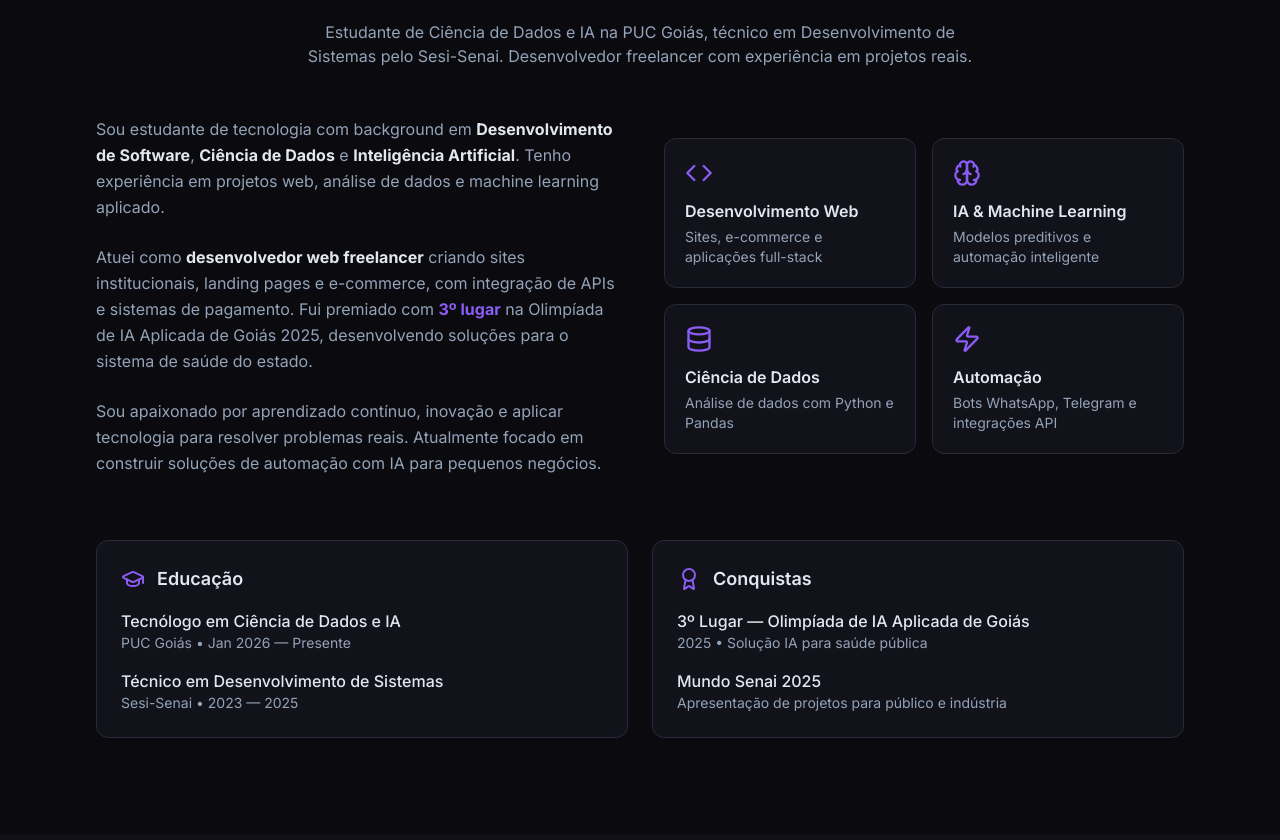
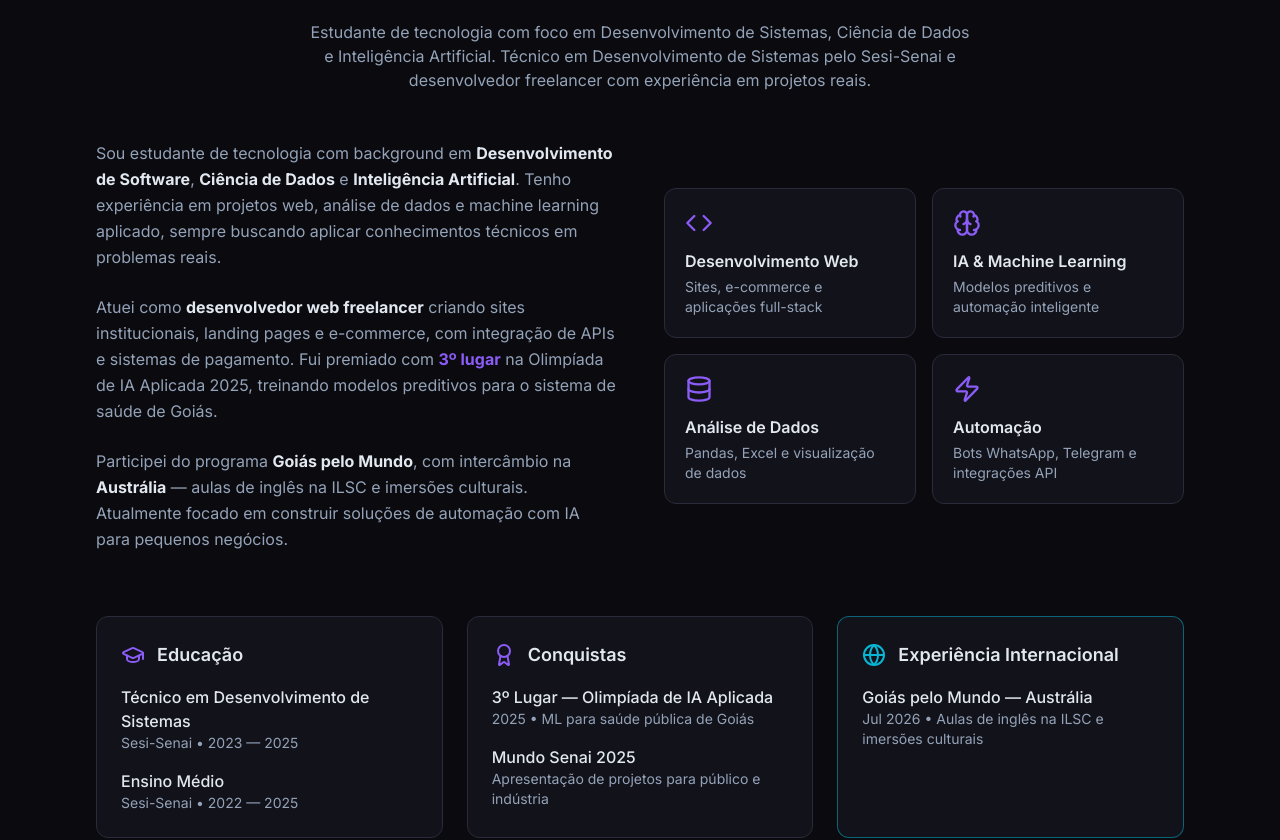
Before and after one commit to Sousaian/portfolio, a Next.js app: page / in a window 1280 px wide. Shown: the part 932-1772 px from the top of the page. Built offline with nearby package versions, Linux system fonts and the light colour scheme.

Commit message:
feat: sync portfolio with updated resume — English C1, Goiás pelo Mundo (Australia), remove PUC, add live URL

```diff
--- a/app/layout.tsx
+++ b/app/layout.tsx
@@ -14,7 +14,7 @@ export const metadata: Metadata = {
   openGraph: {
     title: "Ian Alves Sousa | Desenvolvedor Full-Stack & IA",
     description: "Portfólio de Ian Alves Sousa — Desenvolvedor Full-Stack com foco em IA, Automação e Ciência de Dados.",
-    url: "https://iansousa.dev",
+    url: "https://portfolio-j6jwsulyb-ian-alves-sousas-projects.vercel.app",
     siteName: "Ian Sousa Portfolio",
     locale: "pt_BR",
     type: "website",
--- a/components/About.tsx
+++ b/components/About.tsx
@@ -2,12 +2,12 @@
 
 import { motion, useInView } from "framer-motion";
 import { useRef } from "react";
-import { Code, Brain, Database, Zap, Award, GraduationCap } from "lucide-react";
+import { Code, Brain, Database, Zap, Award, GraduationCap, Globe } from "lucide-react";
 
 const highlights = [
   { icon: Code, title: "Desenvolvimento Web", desc: "Sites, e-commerce e aplicações full-stack" },
   { icon: Brain, title: "IA & Machine Learning", desc: "Modelos preditivos e automação inteligente" },
-  { icon: Database, title: "Ciência de Dados", desc: "Análise de dados com Python e Pandas" },
+  { icon: Database, title: "Análise de Dados", desc: "Pandas, Excel e visualização de dados" },
   { icon: Zap, title: "Automação", desc: "Bots WhatsApp, Telegram e integrações API" },
 ];
 
@@ -25,8 +25,9 @@ export default function About() {
         >
           <h2 className="section-title">Sobre Mim</h2>
           <p className="section-subtitle">
-            Estudante de Ciência de Dados e IA na PUC Goiás, técnico em Desenvolvimento de Sistemas
-            pelo Sesi-Senai. Desenvolvedor freelancer com experiência em projetos reais.
+            Estudante de tecnologia com foco em Desenvolvimento de Sistemas, Ciência de Dados
+            e Inteligência Artificial. Técnico em Desenvolvimento de Sistemas pelo Sesi-Senai
+            e desenvolvedor freelancer com experiência em projetos reais.
           </p>
         </motion.div>
 
@@ -40,18 +41,19 @@ export default function About() {
               Sou estudante de tecnologia com background em <strong className="text-foreground">Desenvolvimento de Software</strong>,{" "}
               <strong className="text-foreground">Ciência de Dados</strong> e{" "}
               <strong className="text-foreground">Inteligência Artificial</strong>. Tenho experiência
-              em projetos web, análise de dados e machine learning aplicado.
+              em projetos web, análise de dados e machine learning aplicado, sempre buscando
+              aplicar conhecimentos técnicos em problemas reais.
             </p>
             <p className="text-muted leading-relaxed mb-6">
               Atuei como <strong className="text-foreground">desenvolvedor web freelancer</strong> criando sites institucionais,
               landing pages e e-commerce, com integração de APIs e sistemas de pagamento.
-              Fui premiado com <strong className="text-primary">3º lugar</strong> na Olimpíada de IA Aplicada de Goiás 2025,
-              desenvolvendo soluções para o sistema de saúde do estado.
+              Fui premiado com <strong className="text-primary">3º lugar</strong> na Olimpíada de IA Aplicada 2025,
+              treinando modelos preditivos para o sistema de saúde de Goiás.
             </p>
             <p className="text-muted leading-relaxed">
-              Sou apaixonado por aprendizado contínuo, inovação e aplicar tecnologia para resolver
-              problemas reais. Atualmente focado em construir soluções de automação com IA
-              para pequenos negócios.
+              Participei do programa <strong className="text-foreground">Goiás pelo Mundo</strong>, com intercâmbio
+              na <strong className="text-foreground">Austrália</strong> — aulas de inglês na ILSC e imersões culturais.
+              Atualmente focado em construir soluções de automação com IA para pequenos negócios.
             </p>
           </motion.div>
 
@@ -81,7 +83,7 @@ export default function About() {
           initial={{ opacity: 0, y: 20 }}
           animate={isInView ? { opacity: 1, y: 0 } : {}}
           transition={{ duration: 0.5, delay: 0.6 }}
-          className="mt-16 grid md:grid-cols-2 gap-6"
+          className="mt-16 grid md:grid-cols-3 gap-6"
         >
           <div className="bg-card border border-border rounded-xl p-6">
             <div className="flex items-center gap-3 mb-4">
@@ -90,12 +92,12 @@ export default function About() {
             </div>
             <div className="space-y-4">
               <div>
-                <p className="font-medium">Tecnólogo em Ciência de Dados e IA</p>
-                <p className="text-sm text-muted">PUC Goiás • Jan 2026 — Presente</p>
+                <p className="font-medium">Técnico em Desenvolvimento de Sistemas</p>
+                <p className="text-sm text-muted">Sesi-Senai • 2023 — 2025</p>
               </div>
               <div>
-                <p className="font-medium">Técnico em Desenvolvimento de Sistemas</p>
-                <p className="text-sm text-muted">Sesi-Senai • 2023 — 2025</p>
+                <p className="font-medium">Ensino Médio</p>
+                <p className="text-sm text-muted">Sesi-Senai • 2022 — 2025</p>
               </div>
             </div>
           </div>
@@ -107,12 +109,25 @@ export default function About() {
             </div>
             <div className="space-y-4">
               <div>
-                <p className="font-medium">3º Lugar — Olimpíada de IA Aplicada de Goiás</p>
-                <p className="text-sm text-muted">2025 • Solução IA para saúde pública</p>
+                <p className="font-medium">3º Lugar — Olimpíada de IA Aplicada</p>
+                <p className="text-sm text-muted">2025 • ML para saúde pública de Goiás</p>
               </div>
               <div>
                 <p className="font-medium">Mundo Senai 2025</p>
                 <p className="text-sm text-muted">Apresentação de projetos para público e indústria</p>
+              </div>
+            </div>
+          </div>
+
+          <div className="bg-card border border-accent/50 rounded-xl p-6">
+            <div className="flex items-center gap-3 mb-4">
+              <Globe className="text-accent" size={24} />
+              <h3 className="font-semibold text-lg">Experiência Internacional</h3>
+            </div>
+            <div className="space-y-4">
+              <div>
+                <p className="font-medium">Goiás pelo Mundo — Austrália</p>
+                <p className="text-sm text-muted">Jul 2026 • Aulas de inglês na ILSC e imersões culturais</p>
               </div>
             </div>
           </div>
--- a/components/Experience.tsx
+++ b/components/Experience.tsx
@@ -2,23 +2,23 @@
 
 import { motion, useInView } from "framer-motion";
 import { useRef } from "react";
-import { Briefcase, Award, GraduationCap, Trophy } from "lucide-react";
+import { Briefcase, Award, GraduationCap, Trophy, Globe } from "lucide-react";
 
 const timeline = [
   {
-    icon: GraduationCap,
-    title: "Tecnólogo em Ciência de Dados e IA",
-    org: "PUC Goiás",
-    period: "Jan 2026 — Presente",
-    desc: "Formação superior em análise de dados, machine learning e inteligência artificial.",
-    current: true,
+    icon: Globe,
+    title: "Goiás pelo Mundo — Austrália",
+    org: "Programa de Intercâmbio",
+    period: "Jul 2026",
+    desc: "Intercâmbio cultural e educacional na Austrália. Aulas de inglês na ILSC e imersões culturais.",
+    highlight: true,
   },
   {
     icon: Trophy,
-    title: "3º Lugar — Olimpíada de IA Aplicada de Goiás",
-    org: "Competição Nacional",
-    period: "Ago — Nov 2025",
-    desc: "Desenvolvimento de solução de IA para o sistema de saúde pública de Goiás. Treinamento de modelos preditivos e resolução de desafios de machine learning.",
+    title: "3º Lugar — Olimpíada de IA Aplicada",
+    org: "Competição",
+    period: "2025",
+    desc: "Resolução de desafios de Machine Learning. Treinamento e implementação de modelos preditivos aplicados ao sistema de saúde de Goiás.",
     highlight: true,
   },
   {
@@ -26,43 +26,43 @@ const timeline = [
     title: "Desenvolvedor Web Freelancer",
     org: "Autônomo",
     period: "Jan — Set 2025",
-    desc: "Desenvolvimento de sites institucionais, landing pages e e-commerce. Integração de APIs, sistemas de pagamento e foco em performance e usabilidade.",
+    desc: "Desenvolvimento de sites institucionais, landing pages e e-commerces personalizados. Levantamento de requisitos, definição de escopo e integração de APIs e meios de pagamento.",
   },
   {
     icon: Award,
     title: "Mundo Senai 2025",
     org: "Sesi-Senai",
     period: "Abr 2025",
-    desc: "Apresentação de projetos de desenvolvimento de sistemas para público e profissionais da indústria.",
+    desc: "Apresentação de projetos técnicos ao público e profissionais da indústria. Demonstração de soluções práticas e networking profissional.",
   },
   {
     icon: Briefcase,
     title: "Projeto Inova 2024",
     org: "Sesi-Senai",
     period: "Set — Nov 2024",
-    desc: "Projeto de inovação em equipe multidisciplinar com design thinking, prototipagem e desenvolvimento ágil.",
+    desc: "Projeto de inovação voltado a soluções tecnológicas em equipe multidisciplinar, com design thinking, prototipagem e metodologias ágeis.",
+  },
+  {
+    icon: Briefcase,
+    title: "Junior Achievement — Miniempresa e Empresário Sombra",
+    org: "Programa de Empreendedorismo",
+    period: "Mar 2024 — Jul 2025",
+    desc: "Vivência prática em empreendedorismo, negócios e tomada de decisão. Desenvolvimento de comunicação, trabalho em equipe e gestão.",
   },
   {
     icon: GraduationCap,
     title: "Técnico em Desenvolvimento de Sistemas",
-    org: "Sesi-Senai",
-    period: "2023 — 2025",
+    org: "Sesi-Senai Aparecida de Goiânia",
+    period: "Jan 2023 — Dez 2025",
     desc: "Formação técnica em programação, banco de dados, desenvolvimento web e boas práticas.",
-  },
-  {
-    icon: Briefcase,
-    title: "Junior Achievement — Mini Empresa",
-    org: "Programa de Empreendedorismo",
-    period: "Mar 2024 — Jul 2025",
-    desc: "Participação em programa de empreendedorismo e educação empresarial.",
   },
 ];
 
 const certifications = [
   { name: "Python", org: "Kaggle", hours: 5 },
-  { name: "ChatGPT para Desenvolvedores", org: "OpenAI", hours: 18 },
-  { name: "Liga Jovem Challenge", org: "2025", hours: 30 },
-  { name: "Introdução à IA", org: "CEIA/UFG", hours: 40 },
+  { name: "ChatGPT for Devs", org: "OpenAI", hours: 18 },
+  { name: "Desafio Liga Jovem", org: "2025", hours: 30 },
+  { name: "Introdução à Inteligência Artificial", org: "CEIA/UFG", hours: 40 },
 ];
 
 export default function Experience() {
@@ -98,7 +98,7 @@ export default function Experience() {
                     className="relative pl-16"
                   >
                     <div className={`absolute left-4 w-4 h-4 rounded-full border-4 border-background ${
-                      item.highlight ? "bg-primary" : item.current ? "bg-accent" : "bg-muted"
+                      item.highlight ? "bg-primary" : "bg-muted"
                     }`} />
 
                     <div className={`bg-card border rounded-xl p-5 ${
@@ -107,9 +107,6 @@ export default function Experience() {
                       <div className="flex items-center gap-2 mb-2">
                         <item.icon size={18} className={item.highlight ? "text-primary" : "text-muted"} />
                         <span className="text-xs text-muted font-mono">{item.period}</span>
-                        {item.current && (
-                          <span className="text-xs bg-accent/20 text-accent px-2 py-0.5 rounded">Atual</span>
-                        )}
                       </div>
                       <h3 className="font-semibold mb-1">{item.title}</h3>
                       <p className="text-sm text-primary mb-2">{item.org}</p>
@@ -151,9 +148,12 @@ export default function Experience() {
                 </div>
                 <div className="flex justify-between items-center">
                   <span className="text-sm">Inglês</span>
-                  <span className="text-xs bg-border text-muted px-2 py-1 rounded">B1</span>
+                  <span className="text-xs bg-accent/20 text-accent px-2 py-1 rounded font-medium">C1</span>
                 </div>
               </div>
+              <p className="text-xs text-muted mt-4 pt-4 border-t border-border">
+                Vivência internacional: intercâmbio na Austrália pelo programa Goiás pelo Mundo (ILSC, 2026).
+              </p>
             </div>
           </motion.div>
         </div>
```
Also changed, not shown: components/Skills.tsx (+5 -4 lines), 1 other file (tests, documents, lock files or other folders).
